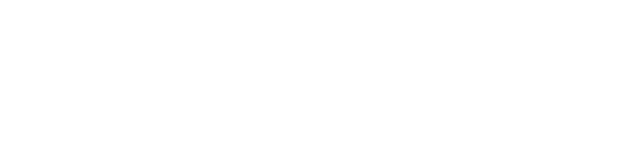
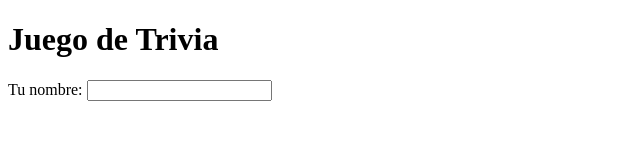
Before and after one commit to EldiRangel/Proyecto_API, a plain HTML site: page index.html in a window 1280 px wide. Shown: the whole page, without its empty margins (0-640 px from the left). Drawn offline with Linux system fonts and the light colour scheme.

Commit message:
requerimientos del html

```diff
--- a/index.html
+++ b/index.html
@@ -3,9 +3,18 @@
 <head>
     <meta charset="UTF-8">
     <meta name="viewport" content="width=device-width, initial-scale=1.0">
-    <title>Document</title>
+    <title>Trivia</title>
+    <link rel="stylesheet" href="styles.css">
 </head>
 <body>
-
+    <div id="app">
+        <div id="config-screen" class="screen active">
+            <h1>Juego de Trivia</h1>
+            <form id="config-form">
+                <div class="form-group">
+                    <label for="player-name">Tu nombre:</label>
+                    <input type="text" id="player-name" minlength="2" maxlength="20" required>
+                    <span class="error-msg" id="name-error"></span>
+                </div>
 </body>
 </html>
```
